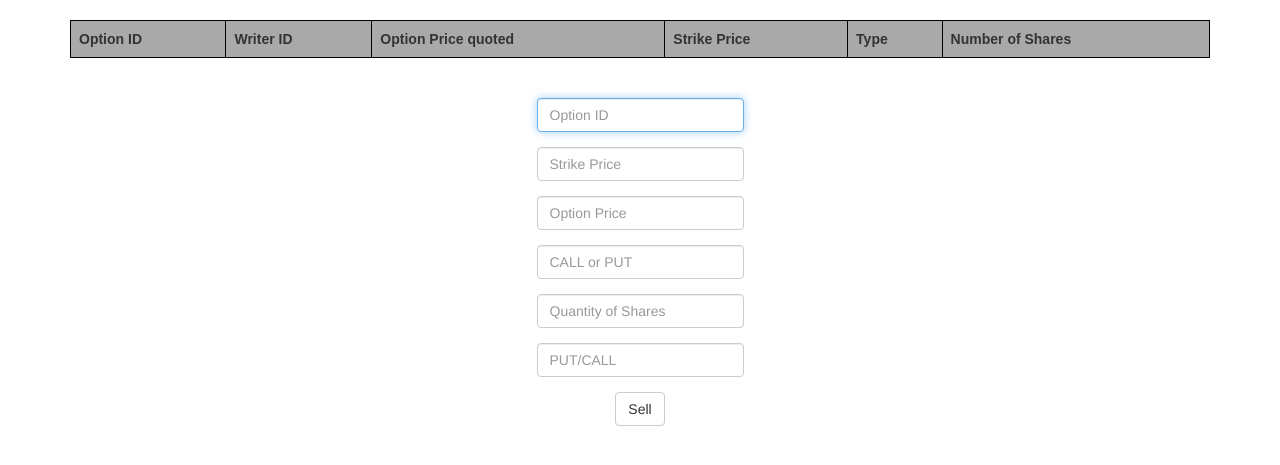
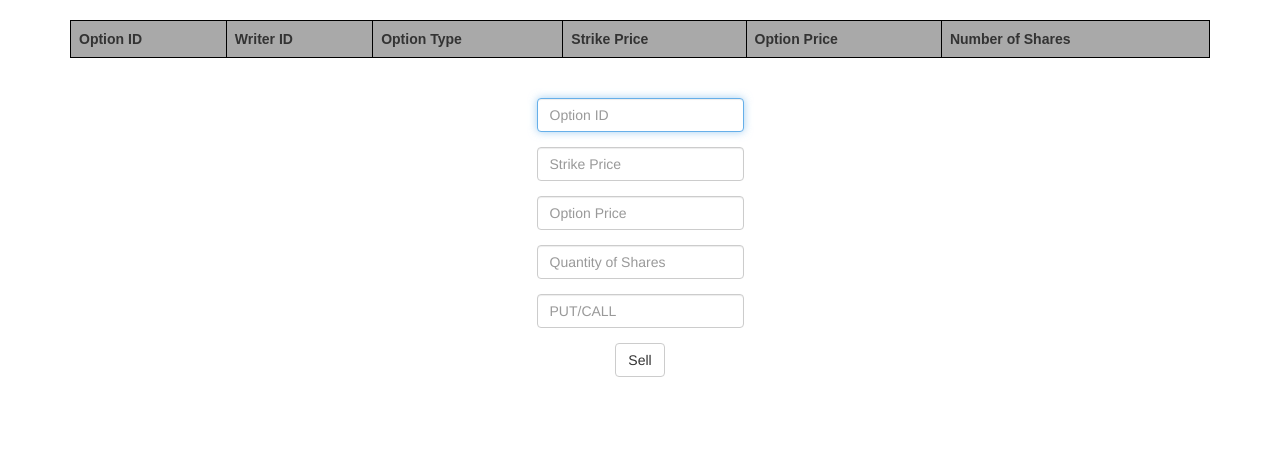
Before and after one commit to Vidhin05/TradingTerminal, a Flask app: page /options_sell/ in a window 1280 px wide. Shown: the part 52-517 px from the top of the page. Run offline with Flask 2, Linux system fonts and the light colour scheme; a user stored in the database is signed in; lists and menus that the app fills with data are empty; some libraries are stand-ins or nearby versions.

Commit message:
dirty progress

```diff
--- a/application.py
+++ b/application.py
@@ -327,35 +327,37 @@ def options_sell():
         return render_template("option_sell.html", transactions=transactions)
 
     elif request.method == "POST":
-        now = time.strftime("%c")
-        option_id = request.form.get("option-ID")
+            now = time.strftime("%c")
+            option_id = request.form.get("option-ID")
+            option_price = request.form.get("option_price")
 
-        if not option_id:
+            if not option_id:
 
-            strike_price = request.form.get("strike_price")
-            option_price = request.form.get("option_price")
-            option_type = request.form.get("option_type")
-            num_shares = request.form.get("num_of_shares")
+                strike_price = request.form.get("strike_price")
+                option_type = request.form.get("option_type")
+                num_shares = request.form.get("num_of_shares")
 
-            c.execute(
-                "INSERT INTO option_post(writer_id, option_price, strike_price, option_type, num_of_shares,"
-                " transaction_date, option_id) VALUES(:writer_id, :option_price, :strike_price, "
-                ":option_type, :num_of_shares, :transaction_date, :option_id)",
-                [current_user, option_price, strike_price, option_type, num_shares, now, option_id])
+                c.execute(
+                    "INSERT INTO option_post(writer_id, option_price, strike_price, option_type, num_of_shares,"
+                    " transaction_date, option_id) VALUES(:writer_id, :option_price, :strike_price, "
+                    ":option_type, :num_of_shares, :transaction_date, :option_id)",
+                    [current_user, option_price, strike_price, option_type, num_shares, now, option_id])
 
-            db.commit()
-            print("Transaction sent.")
-        else:
-            option_id, writer_id, strike_price, option_price, option_type, num_shares, option_time, = \
-                c.execute("SELECT * FROM option_transaction WHERE option_id = :option_id", [option_id]).fetchall()[0]
+                db.commit()
+                print("Transaction sent.")
+            else:
 
-            c.execute(
-                "INSERT INTO option_post(writer_id, option_price, strike_price, option_type, num_of_shares,"
-                " transaction_date, option_id) VALUES(:writer_id, :option_price, :strike_price, "
-                ":option_type, :num_of_shares, :transaction_date, :option_id, :holder_id)",
-                [current_user, option_price, strike_price, option_type, num_shares, now, option_id, current_user])
+                _, writer_id, holder_id, option_type, _, strike_price,  num_shares, _ = \
+                    c.execute("SELECT * FROM option_transaction WHERE option_id = :option_id", [option_id]).fetchall()[0]
 
-        return redirect(url_for("index"))
+                c.execute(
+                    "INSERT INTO option_post(writer_id, option_price, strike_price, option_type, num_of_shares,"
+                    " transaction_date, option_id) VALUES(:writer_id, :option_price, :strike_price, "
+                    ":option_type, :num_of_shares, :transaction_date, :option_id, :holder_id)",
+                    [current_user, option_price, strike_price, option_type, num_shares, now, option_id, current_user])
+                db.commit()
+
+            return redirect(url_for("index"))
 
 
 if __name__ == "__main__":
--- a/templates/option_sell.html
+++ b/templates/option_sell.html
@@ -9,9 +9,9 @@
         <tr>
             <th>Option ID</th>
             <th>Writer ID</th>
-            <th>Option Price quoted</th>
+            <th>Option Type</th>
             <th>Strike Price</th>
-            <th>Type</th>
+            <th>Option Price</th>
             <th>Number of Shares</th>
         </tr>
         {% for transaction in transactions %}
@@ -41,10 +41,6 @@
             <div class="form-group">
                 <input autocomplete="off" autofocus class="form-control" name="option_price" placeholder="Option Price"
                        type="text" id="option_price"/>
-            </div>
-            <div class="form-group">
-                <input autocomplete="off" autofocus class="form-control" name="option_type" placeholder="CALL or PUT"
-                       type="text"/>
             </div>
             <div class="form-group">
                 <input autocomplete="off" autofocus class="form-control" name="num_of_shares"
```
Also changed, not shown: finance.db.
